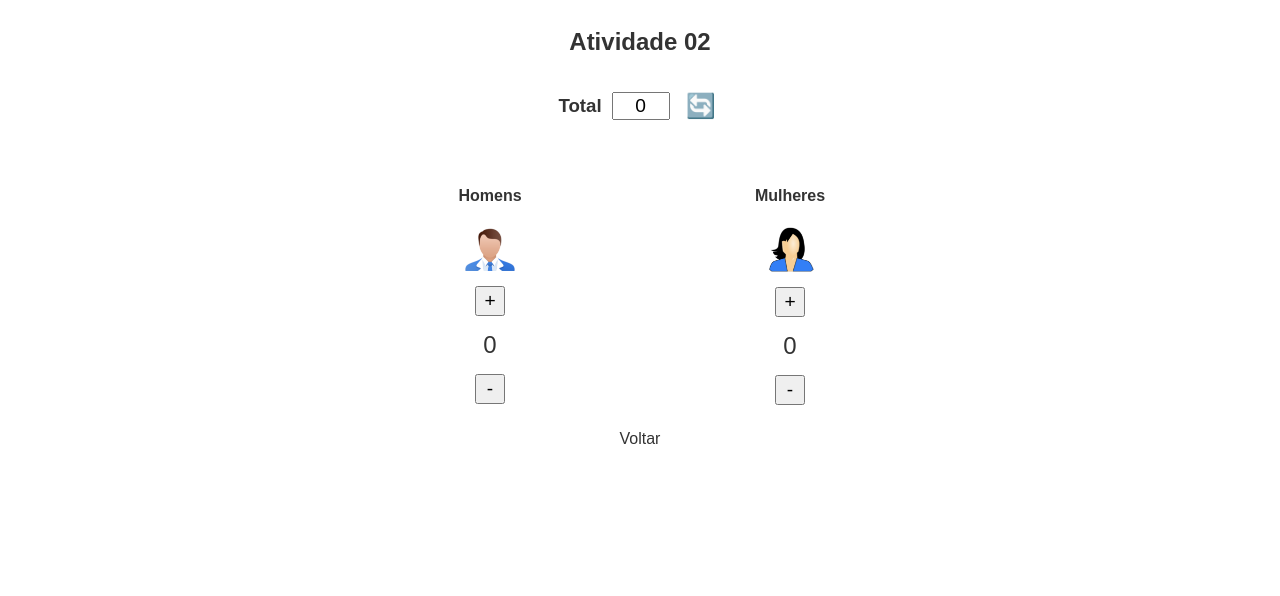
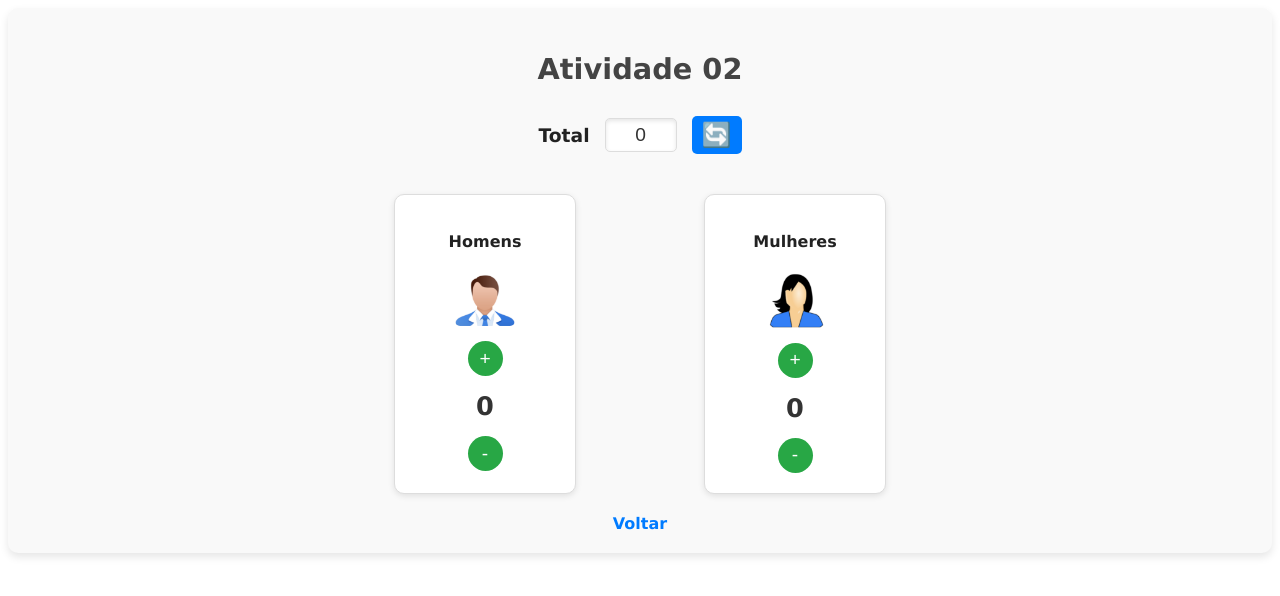
Before and after one commit to AugustoDundes/meu-app, a React (Create React App) app: page /Atv02 in a window 1280 px wide. Shown: the top 596 px of the page. Built offline with nearby package versions, Linux system fonts and the light colour scheme.

Commit message:
Add files via upload

```diff
--- a/src/Atv02.css
+++ b/src/Atv02.css
@@ -2,38 +2,61 @@
   display: flex;
   flex-direction: column;
   align-items: center;
-    font-family: Arial, sans-serif;
-    color: #333;
+  font-family: 'Verdana', sans-serif;
+  color: #222;
+  padding: 20px;
+  background-color: #f9f9f9;
+  border-radius: 10px;
+  box-shadow: 0 4px 8px rgba(0, 0, 0, 0.1);
 }
 
 h2 {
   margin-bottom: 20px;
+  color: #444;
+  font-weight: bold;
+  font-size: 1.8em;
 }
 
 .total {
   display: flex;
   align-items: center;
-    gap: 10px;
+  gap: 15px;
   margin-bottom: 30px;
 }
 
 .total input {
-    width: 50px;
+  width: 60px;
   text-align: center;
   font-size: 1.2em;
+  border: 1px solid #ddd;
+  border-radius: 5px;
+  padding: 5px;
+  color: #333;
+  background-color: #fff;
+  box-shadow: inset 0 2px 4px rgba(0, 0, 0, 0.1);
 }
 
 .total button {
-    background: none;
+  background-color: #007bff;
+  color: #fff;
   border: none;
+  border-radius: 5px;
   font-size: 1.5em;
   cursor: pointer;
+  padding: 5px 10px;
+  transition: background-color 0.3s ease;
+}
+
+.total button:hover {
+  background-color: #0056b3;
 }
 
 .contadores {
   display: flex;
   justify-content: space-around;
-    width: 80%;
+  flex-wrap: wrap;
+  gap: 20px;
+  width: 90%;
   max-width: 600px;
 }
 
@@ -42,33 +65,59 @@
   flex-direction: column;
   align-items: center;
   width: 150px;
+  padding: 15px;
+  border: 1px solid #ddd;
+  border-radius: 10px;
+  background-color: #fff;
+  box-shadow: 0 2px 6px rgba(0, 0, 0, 0.1);
+  transition: transform 0.2s ease;
+}
+
+.contador:hover {
+  transform: scale(1.05);
 }
 
 .contador img {
-    width: 50px;
+  width: 60px;
   height: auto;
   margin-bottom: 10px;
+  border-radius: 5px;
 }
 
 .contador button {
-    width: 30px;
-    height: 30px;
+  width: 35px;
+  height: 35px;
   font-size: 1.2em;
   cursor: pointer;
   margin: 5px;
+  background-color: #28a745;
+  color: #fff;
+  border: none;
+  border-radius: 50%;
+  transition: background-color 0.3s ease, transform 0.2s ease;
+}
+
+.contador button:hover {
+  background-color: #218838;
+  transform: scale(1.1);
 }
 
 .contador span {
-    font-size: 1.5em;
+  font-size: 1.6em;
   margin: 10px 0;
+  font-weight: bold;
+  color: #333;
 }
 
 a {
   margin-top: 20px;
-    color: #333;
+  color: #007bff;
   text-decoration: none;
+  font-weight: bold;
+  transition: color 0.3s ease;
 }
 
 a:hover {
+  color: #0056b3;
   text-decoration: underline;
 }
--- a/src/Atv03.css
+++ b/src/Atv03.css
@@ -1,4 +1,3 @@
-
 .container {
   width: 100%;
   max-width: 400px;
@@ -8,39 +7,46 @@
   align-items: center;
   gap: 20px;
   padding: 20px;
-    background-color: white;
-    border-radius: 10px;
-    box-shadow: 0 4px 8px rgba(0, 0, 0, 0.1);
+  background-color: #f9f9f9;
+  border-radius: 12px;
+  box-shadow: 0 6px 12px rgba(0, 0, 0, 0.15);
+  border: 1px solid #ddd;
 }
 
 .perfil {
   text-align: center;
+  color: #333;
+  font-family: 'Arial', sans-serif;
 }
 
 .perfil-img {
   border-radius: 50%;
-    width: 80px;
-    height: 80px;
+  width: 90px;
+  height: 90px;
   margin-bottom: 10px;
+  border: 2px solid #ddd;
 }
 
 .galeria {
   display: flex;
   flex-direction: column;
-    gap: 10px;
+  gap: 12px;
 }
 
 .status {
   font-weight: bold;
-    padding: 5px;
+  padding: 8px;
+  border-radius: 5px;
+  background-color: #eaeaea;
+  color: #555;
 }
 
 .online {
-    color: green;
+  color: #28a745;
 }
 
 .offline {
-    color: red;
+  color: #dc3545;
 }
 
 .lista {
@@ -50,15 +56,22 @@
 }
 
 .lista li {
-    background-color: #eee;
-    margin: 5px 0;
-    padding: 8px;
-    border-radius: 5px;
+  background-color: #f1f1f1;
+  margin: 6px 0;
+  padding: 10px;
+  border-radius: 8px;
+  color: #444;
+  transition: background-color 0.3s ease;
+}
+
+.lista li:hover {
+  background-color: #e0e0e0;
 }
 
 .double-value {
-    font-size: 1.2em;
-    color: #333;
+  font-size: 1.3em;
+  color: #222;
+  font-family: 'Verdana', sans-serif;
 }
 
 .avatar {
@@ -69,8 +82,10 @@
 }
 
 .avatar-img {
-    width: 80px;
-    height: 80px;
+  width: 90px;
+  height: 90px;
   border-radius: 50%;
   object-fit: cover;
+  border: 3px solid #ccc;
+  box-shadow: 0 4px 6px rgba(0, 0, 0, 0.1);
 }
--- a/src/Atv03.js
+++ b/src/Atv03.js
@@ -14,7 +14,7 @@ function Atv03() {
         <Perfil name="Marcos" imageUrl="https://cdn3d.iconscout.com/3d/premium/thumb/avatar-homem-afro-latino-10971671-8779383.png?f=webp" />
         <Galeria />
         <StatusMessage isOnline={true} />
-        <Lista items={['Componente lista', 'Professora: Carol', 'Fatec Prudente']} />
+        <Lista items={['Componente lista', '', 'Fatec Prudente']} />
         <DoubleValue value={5} />
         <Link to="/">Voltar</Link>
       </div>
--- a/src/componentes/Galeria.js
+++ b/src/componentes/Galeria.js
@@ -4,9 +4,9 @@ import '../Atv03.css';
 
 function Galeria() {
   const users = [
-    { name: 'George', imageUrl: 'https://cdn.icon-icons.com/icons2/2643/PNG/512/female_woman_people_person_avatar_black_tone_icon_159371.png' },
-    { name: 'Felipe', imageUrl: 'https://cdn-icons-png.flaticon.com/512/147/147135.png' },
-    { name: 'Estéfannye', imageUrl: 'https://cdn-icons-png.flaticon.com/512/4975/4975733.png' }
+    { name: 'George', imageUrl: 'https://static.vecteezy.com/system/resources/previews/019/896/008/original/male-user-avatar-icon-in-flat-design-style-person-signs-illustration-png.png' },
+    { name: 'Felipe', imageUrl: 'https://cdn-icons-png.flaticon.com/512/4975/4975733.png' },
+    { name: 'Estéfannye', imageUrl: 'https://cdn-icons-png.flaticon.com/512/147/147135.png' }
   ];
 
   return (
```
Lines whose indentation alone changed are shown as unchanged.
